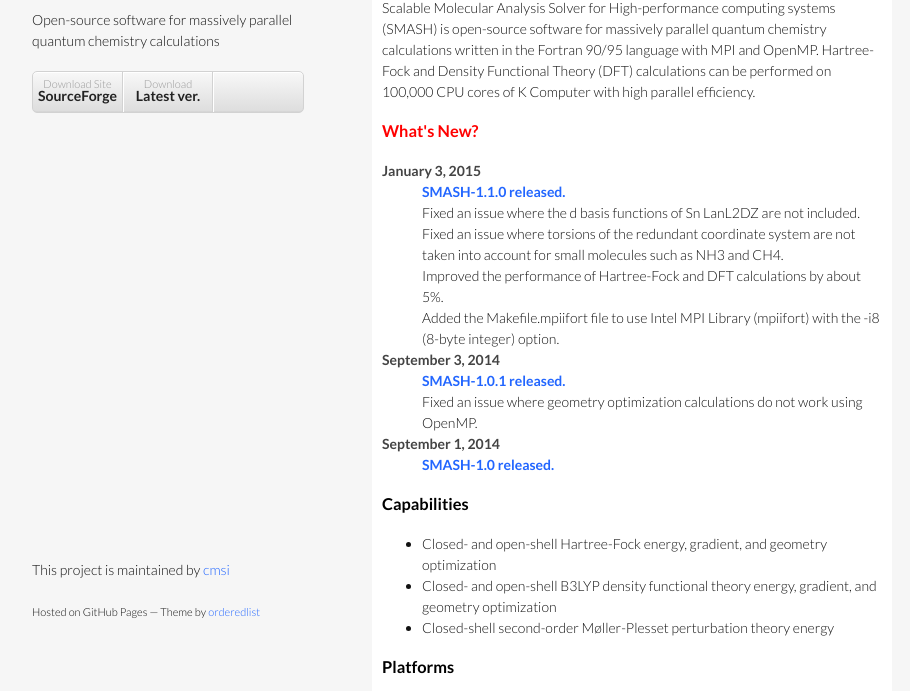
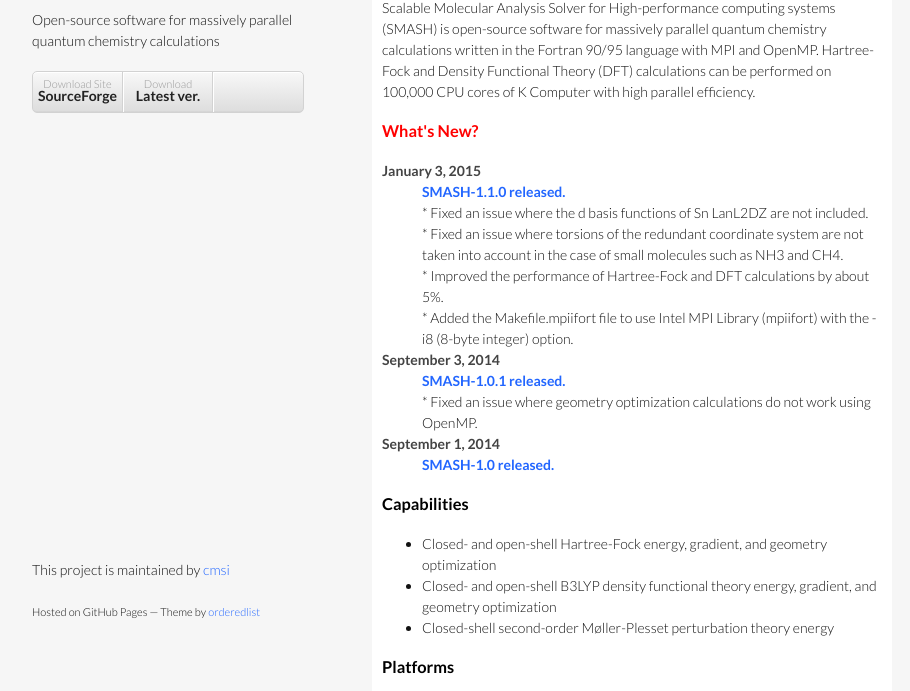
Before and after one commit to cmsi/smash, a plain HTML site: page index.html in a window 1280 px wide. Shown: the part 109-800 px from the top of the page, without its empty margins (178-1088 px from the left). Drawn offline with Linux system fonts and the light colour scheme.

Commit message:
Modify formats.

```diff
--- a/index.html
+++ b/index.html
@@ -42,14 +42,14 @@ Hartree-Fock and Density Functional Theory (DFT) calculations can be performed o
   <dt>January 3, 2015</dt>
 <!--  <dd><strong style="color:#0000FF">SMASH-1.0.1 released.</strong></dd> -->
   <dd><a href="http://sourceforge.net/projects/smash-qc/files/smash-1.1.0.tgz/download"><b>SMASH-1.1.0 released.</b></a></dd>
-  <dd>Fixed an issue where the d basis functions of Sn LanL2DZ are not included.</dd>
-  <dd>Fixed an issue where torsions of the redundant coordinate system are not taken into account for small molecules such as NH3 and CH4.</dd>
-  <dd>Improved the performance of Hartree-Fock and DFT calculations by about 5%.</dd>
-  <dd>Added the Makefile.mpiifort file to use Intel MPI Library (mpiifort) with the -i8 (8-byte integer) option.</dd>
+  <dd>* Fixed an issue where the d basis functions of Sn LanL2DZ are not included.</dd>
+  <dd>* Fixed an issue where torsions of the redundant coordinate system are not taken into account in the case of small molecules such as NH3 and CH4.</dd>
+  <dd>* Improved the performance of Hartree-Fock and DFT calculations by about 5%.</dd>
+  <dd>* Added the Makefile.mpiifort file to use Intel MPI Library (mpiifort) with the -i8 (8-byte integer) option.</dd>
   <dt>September 3, 2014</dt>
 <!--  <dd><strong style="color:#0000FF">SMASH-1.0.1 released.</strong></dd> -->
   <dd><a href="http://sourceforge.net/projects/smash-qc/files/smash-1.0.1.tgz/download"><b>SMASH-1.0.1 released.</b></a></dd>
-  <dd>Fixed an issue where geometry optimization calculations do not work using OpenMP.</dd>
+  <dd>* Fixed an issue where geometry optimization calculations do not work using OpenMP.</dd>
   <dt>September 1, 2014</dt>
   <dd><a href="http://sourceforge.net/projects/smash-qc/files/smash-1.0.tgz/download"><b>SMASH-1.0 released.</b></a></dd>
 </dl>
```
